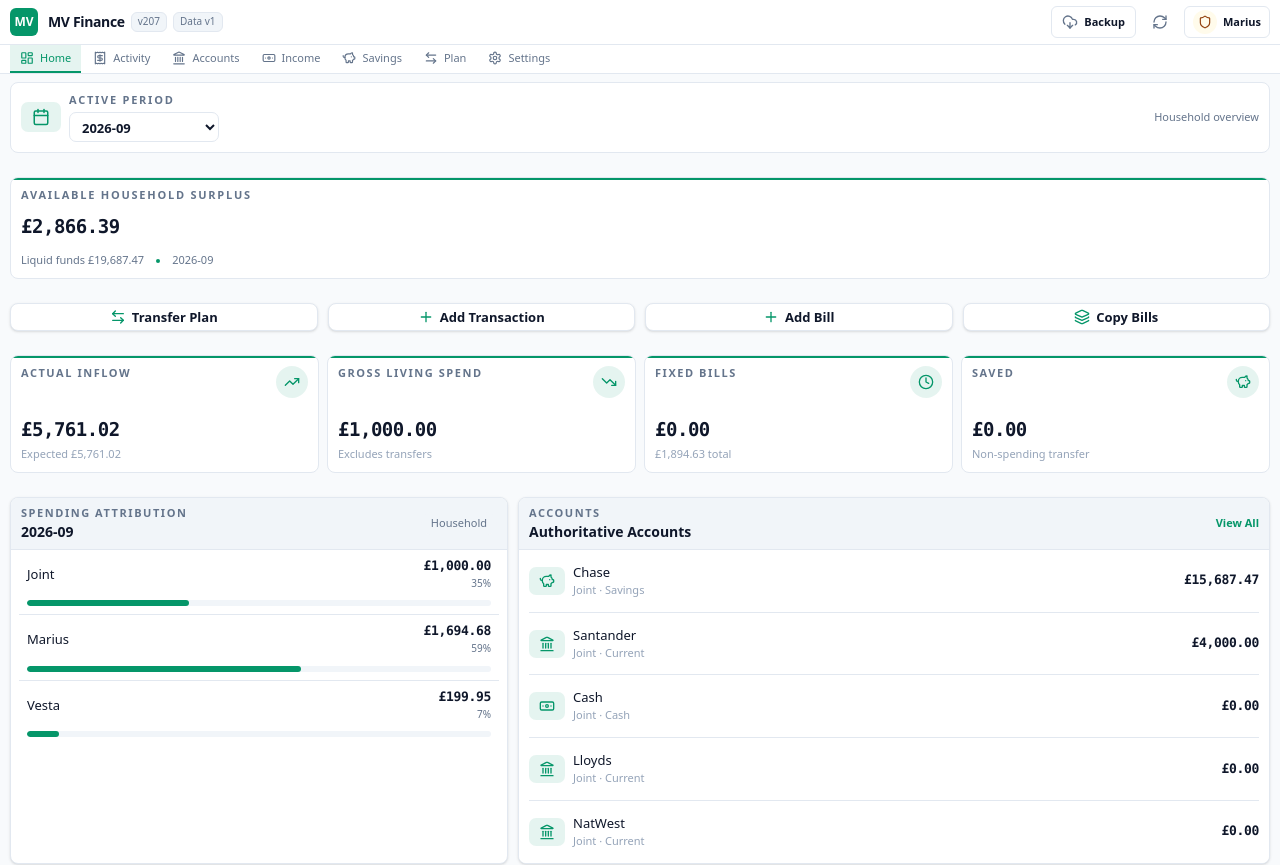
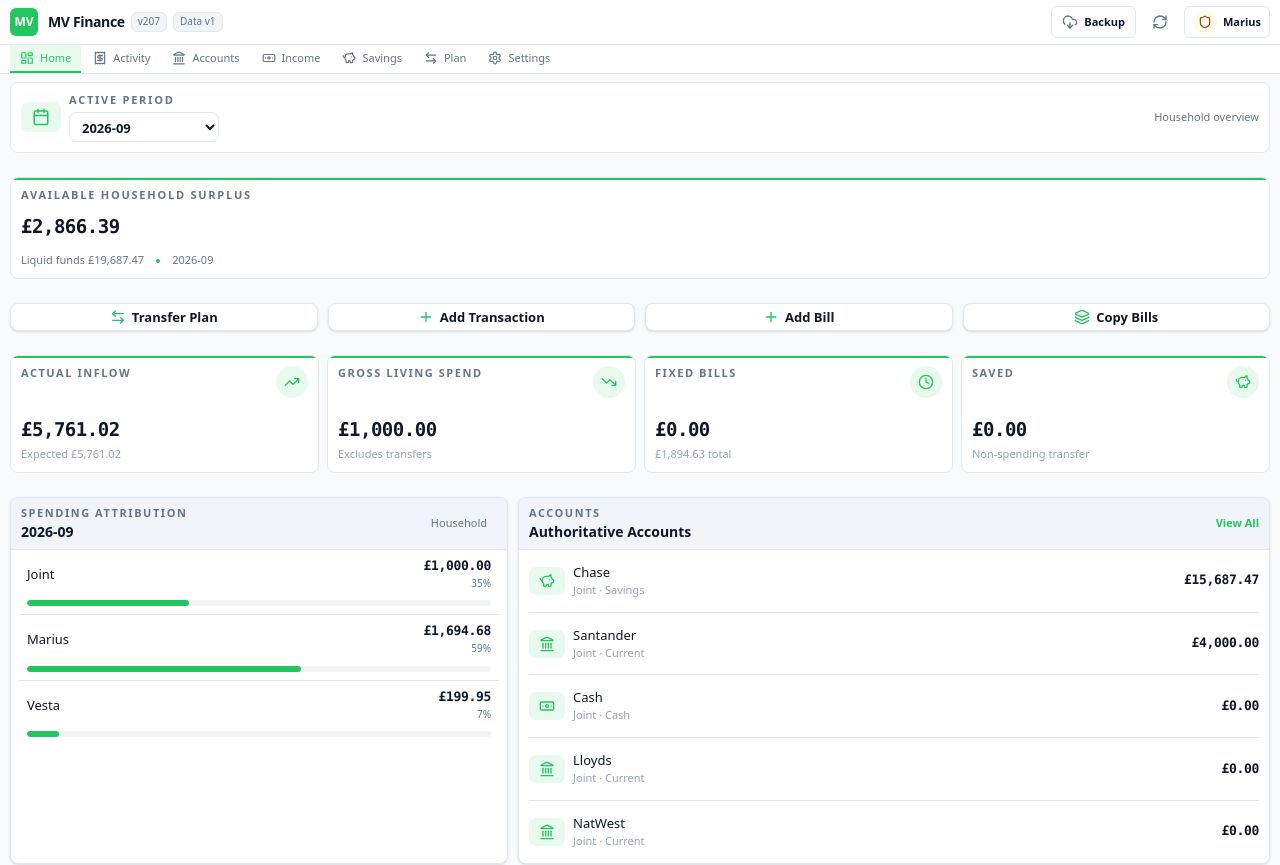
Before and after one commit to backtonemesis-cpu/MV, a React (Vite) app: page / in a window 1280 px wide. Shown: the top 865 px of the page. Built offline with nearby package versions, Linux system fonts and the light colour scheme.

Commit message:
Align compact modal width and emerald accent

```diff
--- a/src/index.css
+++ b/src/index.css
@@ -101,9 +101,9 @@
 
   :root,
   [data-accent="emerald"] {
-    --primary: #059669;
-    --primary-light: rgba(5, 150, 105, 0.1);
-    --primary-light-text: #059669;
+    --primary: #22C55E;
+    --primary-light: rgba(34, 197, 94, 0.10);
+    --primary-light-text: #22C55E;
     --text-on-primary: #ffffff;
   }
 
@@ -1204,8 +1204,8 @@ html[data-theme] button.bg-white:hover {
 }
 
 .mv-modal-card.mv-modal-wide {
-  width: min(100%, 640px);
-  max-width: 640px !important;
+  width: min(100%, 540px);
+  max-width: 540px !important;
 }
 
 .mv-modal-header {
```
